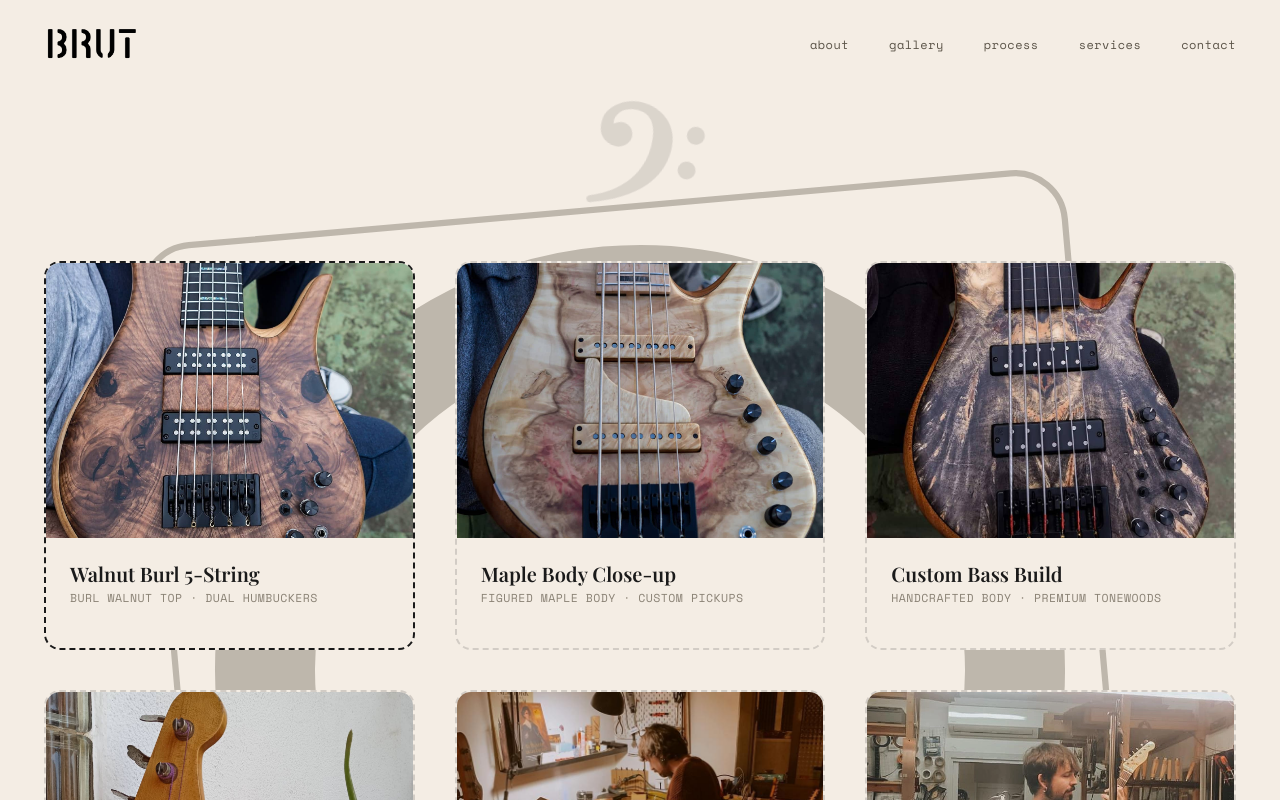
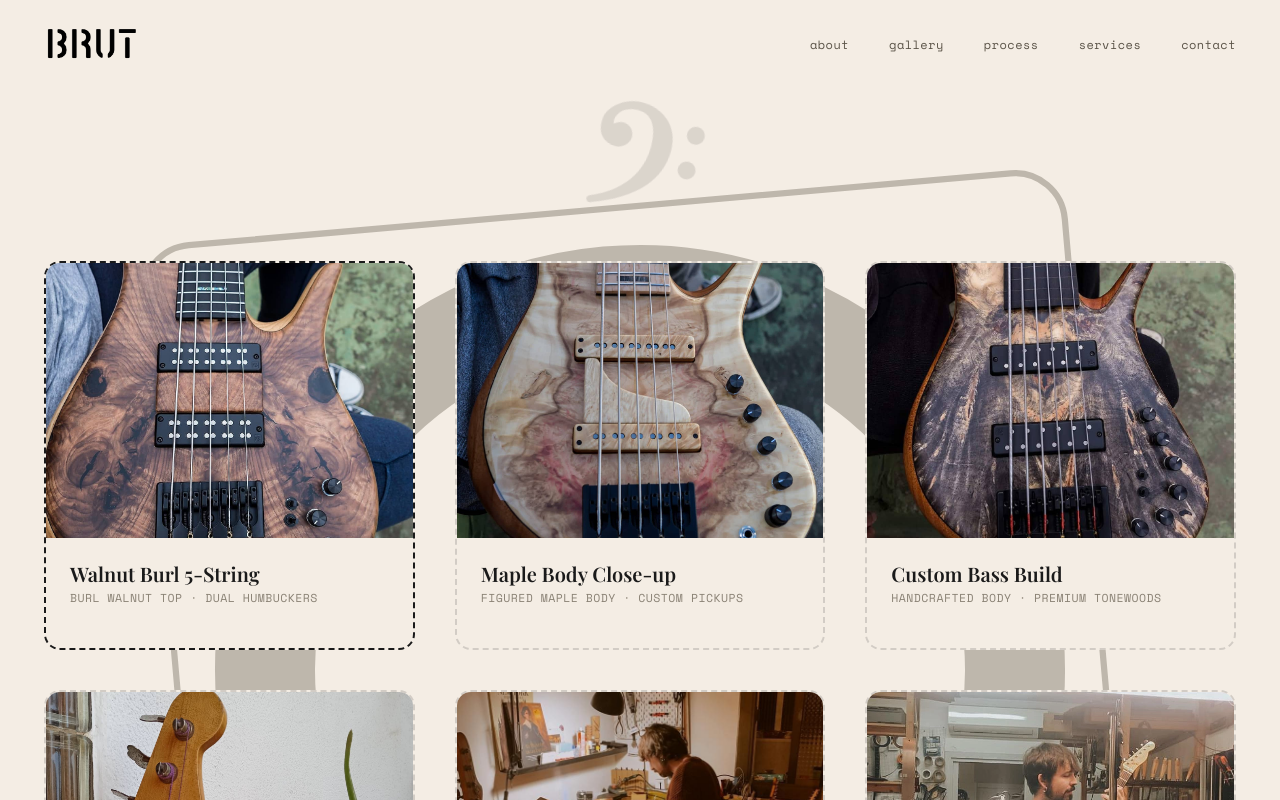
Before and after one commit to JoanDidac/Brut-Guitars, a React (Vite) app: page / in a window 1280 px wide. In both pictures the pointer is over the picture 229 px from the left and 2399 px from the top of the page. Shown: the part 1999-2799 px from the top of the page. Built offline with nearby package versions, Linux system fonts and the light colour scheme; a web font is replaced by a local one.

Commit message:
Increase gallery card image hover zoom effect to 1.15x

```diff
--- a/src/components/Gallery.css
+++ b/src/components/Gallery.css
@@ -42,7 +42,7 @@
 
 .gallery__card:hover .gallery__card-img,
 .gallery__card--active .gallery__card-img {
-    transform: scale(1.05);
+    transform: scale(1.15);
 }
 
 /* Card info */
```
